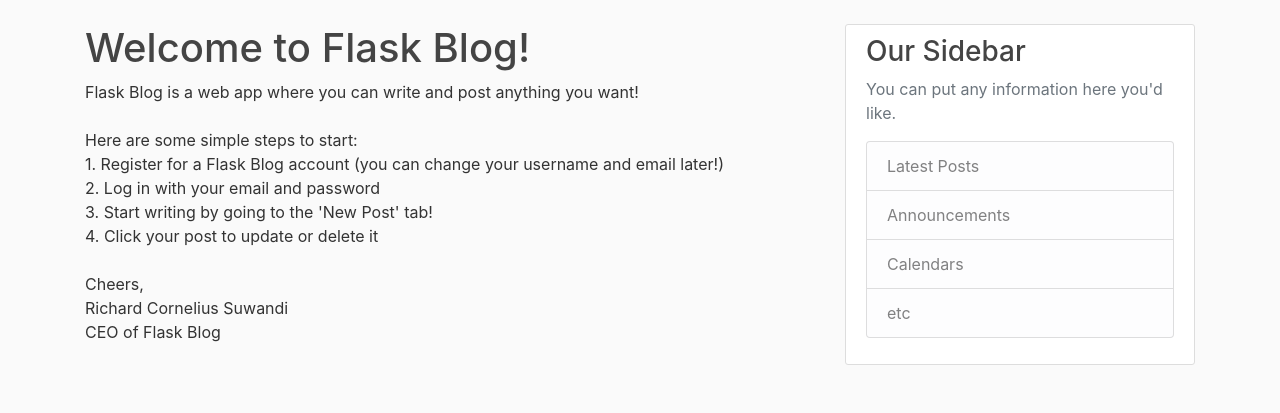
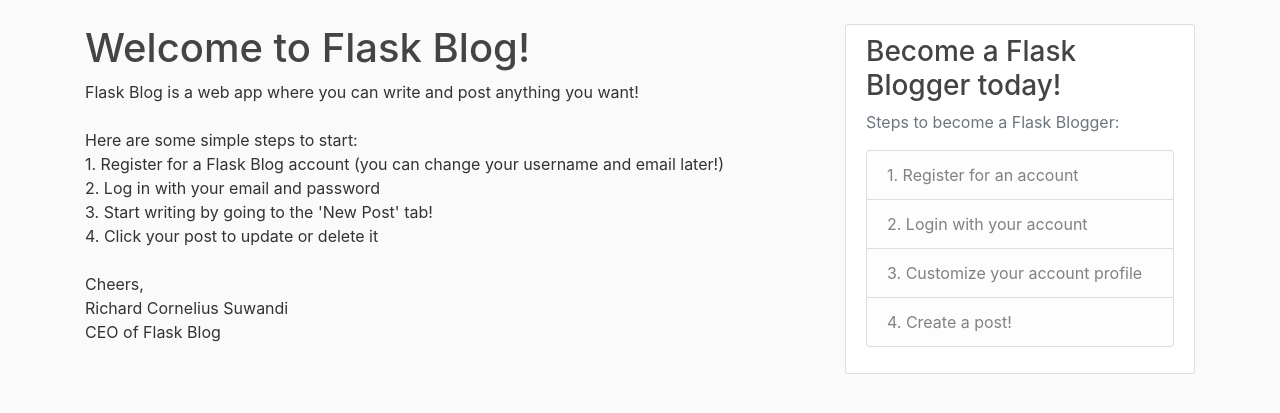
Before and after one commit to richardcsuwandi/flask-blog, a Flask app: page /about in a window 1280 px wide. Shown: the part 56-469 px from the top of the page. Run offline with Flask 2, Linux system fonts and the light colour scheme; some libraries are stand-ins or nearby versions.

Commit message:
Update layout.html

```diff
--- a/flaskblog/templates/layout.html
+++ b/flaskblog/templates/layout.html
@@ -60,13 +60,13 @@
         </div>
         <div class="col-md-4">
           <div class="content-section">
-            <h3>Our Sidebar</h3>
-            <p class='text-muted'>You can put any information here you'd like.
+            <h3>Become a Flask Blogger today!</h3>
+            <p class='text-muted'>Steps to become a Flask Blogger:
               <ul class="list-group">
-                <li class="list-group-item list-group-item-light">Latest Posts</li>
-                <li class="list-group-item list-group-item-light">Announcements</li>
-                <li class="list-group-item list-group-item-light">Calendars</li>
-                <li class="list-group-item list-group-item-light">etc</li>
+                <li class="list-group-item list-group-item-light">1. Register for an account</li>
+                <li class="list-group-item list-group-item-light">2. Login with your account</li>
+                <li class="list-group-item list-group-item-light">3. Customize your account profile</li>
+                <li class="list-group-item list-group-item-light">4. Create a post!</li>
               </ul>
             </p>
           </div>
```
